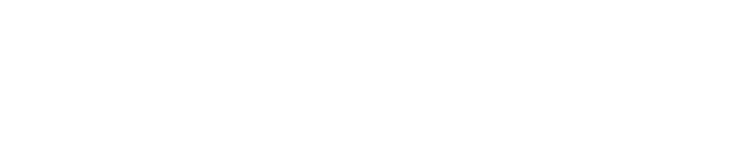
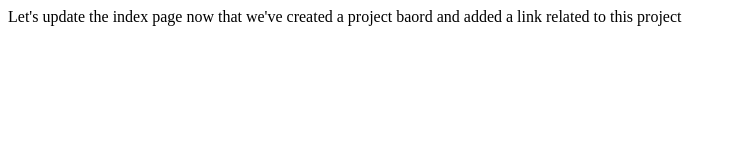
Before and after one commit to SJECollins/breakinggit, a plain HTML site: page index.html in a window 1280 px wide. Shown: the whole page, without its empty margins (0-737 px from the left). Drawn offline with Linux system fonts and the light colour scheme.

Commit message:
Updated index.html

```diff
--- a/index.html
+++ b/index.html
@@ -7,6 +7,6 @@
     <title>Break Git</title>
 </head>
 <body>
-
+    Let's update the index page now that we've created a project baord and added a link related to this project
 </body>
 </html>
```
